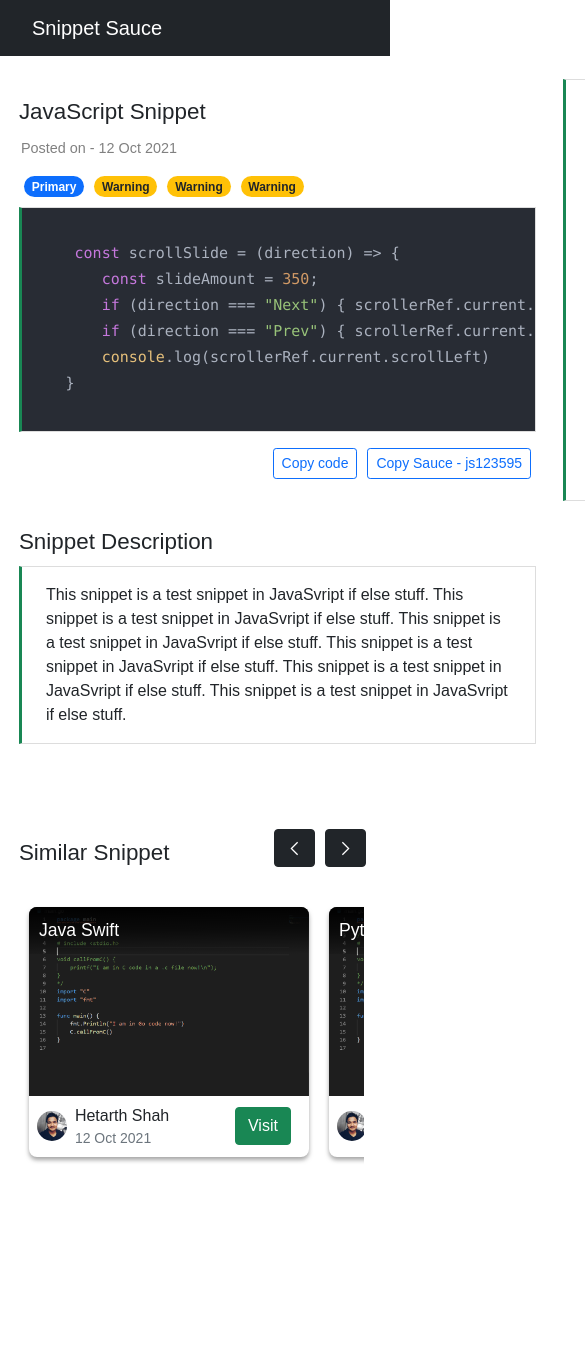
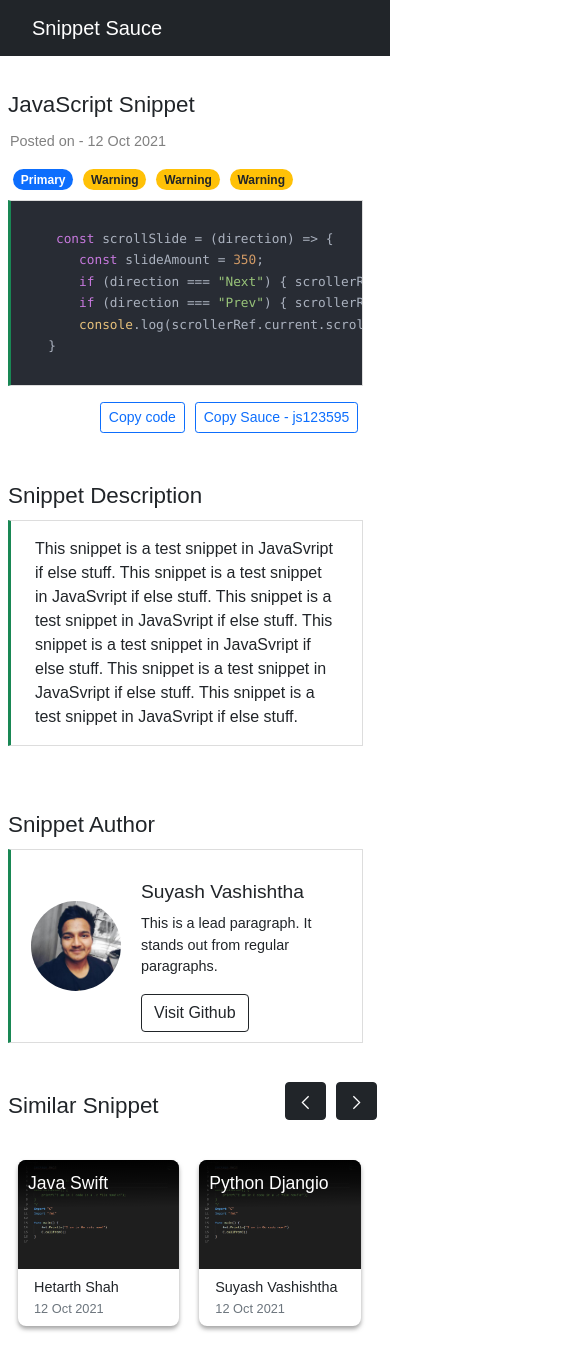
Before and after one commit to polynomica/snippet-sauce, a React (Create React App) app: page /snippet in a window 390 px wide. Shown: the top 1370 px of the page, 585 px wide, since content can reach past the window. Before the commit the page ends 1214 px from the top, so only its background shows below. Built offline with nearby package versions, Linux system fonts and the light colour scheme.

Commit message:
responsive design

```diff
--- a/src/components/adminPanel.js
+++ b/src/components/adminPanel.js
@@ -21,10 +21,14 @@ export default function AdminPanel() {
 
 
     useEffect(() => {
+        getIssues()
+    }, []);
+
+    const getIssues = () => {
         axios.get('https://api.github.com/repos/polynomica/service-snippetsauce/issues')
             .then((response) => { setRepoIssues(response.data) })
             .catch((error) => setErrorLog(error.message))
-    }, []);
+    }
 
     const SnippetDetailForm = (props) => {
         return (
@@ -116,7 +120,7 @@ export default function AdminPanel() {
                 <div className="base-flex report-holder">
                     {repoIssues.length !== 0 ? repoIssues.map((item, index) => (
                         <div key={index} className="base-flex report-tab">
-                            <img src={item.user.avatar_url} alt="" />
+                            <img className="avatar-pc" src={item.user.avatar_url} alt="" />
                             <div className="report-data">
                                 <h2 className="base-flex issue-title">{item.title}
                                     <a role="button" rel="noopener noreferrer" target="blank" href={item.html_url} className="btn btn-sm btn-outline-primary">View Report</a>
@@ -266,7 +270,9 @@ export default function AdminPanel() {
 
     return (
         <div className="base-flex admin-panel">
+            <div className="side-bar-pc">
                 <div className="d-flex flex-column flex-shrink-0 p-3 text-white bg-dark side-bar" >
+
                     <span className="fs-4">Snippet Sauce</span>
                     <hr />
                     <ul className="nav nav-pills flex-column mb-auto">
@@ -288,6 +294,34 @@ export default function AdminPanel() {
                         </ul>
                     </div>
                 </div>
+            </div>
+
+            <div className="base-flex fixed-bottom side-bar-mobile">
+                <div className={tabHead === 'Dashboard' ? "base-flex bars active" : "base-flex bars"} onClick={() => changeTabs({ path: 'dashboard', title: 'Dashboard' })}>
+                    <svg xmlns="http://www.w3.org/2000/svg" width="23" height="23" fill="grey" class="bi bi-house-fill" viewBox="0 0 16 16">
+                        <path fill-rule="evenodd" d="m8 3.293 6 6V13.5a1.5 1.5 0 0 1-1.5 1.5h-9A1.5 1.5 0 0 1 2 13.5V9.293l6-6zm5-.793V6l-2-2V2.5a.5.5 0 0 1 .5-.5h1a.5.5 0 0 1 .5.5z" />
+                        <path fill-rule="evenodd" d="M7.293 1.5a1 1 0 0 1 1.414 0l6.647 6.646a.5.5 0 0 1-.708.708L8 2.207 1.354 8.854a.5.5 0 1 1-.708-.708L7.293 1.5z" />
+                    </svg>
+                </div>
+
+                <div className={tabHead === 'Language' ? "base-flex bars active" : "base-flex bars"} onClick={() => changeTabs({ path: 'language', title: 'Language' })}>
+                    <svg xmlns="http://www.w3.org/2000/svg" width="23" height="23" fill="grey" class="bi bi-house-fill" viewBox="0 0 16 16">
+                        <path d="M10.478 1.647a.5.5 0 1 0-.956-.294l-4 13a.5.5 0 0 0 .956.294l4-13zM4.854 4.146a.5.5 0 0 1 0 .708L1.707 8l3.147 3.146a.5.5 0 0 1-.708.708l-3.5-3.5a.5.5 0 0 1 0-.708l3.5-3.5a.5.5 0 0 1 .708 0zm6.292 0a.5.5 0 0 0 0 .708L14.293 8l-3.147 3.146a.5.5 0 0 0 .708.708l3.5-3.5a.5.5 0 0 0 0-.708l-3.5-3.5a.5.5 0 0 0-.708 0z" />
+                    </svg>
+                </div>
+                <div className={tabHead === 'Snippet Manager' ? "base-flex bars active" : "base-flex bars"} onClick={() => changeTabs({ path: 'snippet-manager', title: 'Snippet Manager' })}>
+                    <svg xmlns="http://www.w3.org/2000/svg" width="23" height="23" fill="grey" class="bi bi-house-fill" viewBox="0 0 16 16">
+                        <path fill-rule="evenodd" d="M8.646 5.646a.5.5 0 0 1 .708 0l2 2a.5.5 0 0 1 0 .708l-2 2a.5.5 0 0 1-.708-.708L10.293 8 8.646 6.354a.5.5 0 0 1 0-.708zm-1.292 0a.5.5 0 0 0-.708 0l-2 2a.5.5 0 0 0 0 .708l2 2a.5.5 0 0 0 .708-.708L5.707 8l1.647-1.646a.5.5 0 0 0 0-.708z" />
+                        <path d="M3 0h10a2 2 0 0 1 2 2v12a2 2 0 0 1-2 2H3a2 2 0 0 1-2-2v-1h1v1a1 1 0 0 0 1 1h10a1 1 0 0 0 1-1V2a1 1 0 0 0-1-1H3a1 1 0 0 0-1 1v1H1V2a2 2 0 0 1 2-2z" />
+                        <path d="M1 5v-.5a.5.5 0 0 1 1 0V5h.5a.5.5 0 0 1 0 1h-2a.5.5 0 0 1 0-1H1zm0 3v-.5a.5.5 0 0 1 1 0V8h.5a.5.5 0 0 1 0 1h-2a.5.5 0 0 1 0-1H1zm0 3v-.5a.5.5 0 0 1 1 0v.5h.5a.5.5 0 0 1 0 1h-2a.5.5 0 0 1 0-1H1z" />
+                    </svg>
+                </div>
+                <div className="base-flex bars">
+                    <img src="https://avatars.githubusercontent.com/u/65910716?v=4" alt="" width="30" height="30" className="rounded-circle me-2" />
+
+                </div>
+            </div>
+
 
             <div className="main-section">
                 <h3 className="panel-heading">{tabHead}</h3>
@@ -295,6 +329,6 @@ export default function AdminPanel() {
                     <Panel />
                 </div>
             </div>
-        </div>
+        </div >
     )
 }
--- a/src/components/adminPanel.scss
+++ b/src/components/adminPanel.scss
@@ -3,30 +3,35 @@
     background-color: white;
     width: 100vw;
     justify-content: space-between;
-
-    .side-bar{
-        width: 23%;
-        height: 100%;
+    .side-bar-pc{
+        width: 23%; height: 100%;
+        .side-bar{ width: 100%; height: 100%;
             li{ button{ width: 90%; text-align: left;margin: auto;}}
         }
+    }
+
+    .side-bar-mobile{
+        display: none;
+    }
+
 
     .main-section{
         width: 75%;
         height: 100%;
         padding: 10px;
         overflow: scroll;
-
         .panel-heading{margin-top: 20px;}
-
         .panel-wrapper{
             width: 97%;
-
             padding-bottom: 40px;
             border-radius: 8px;
             margin-bottom: 10px;
-
             .panel{ width: 100%;height: 100%;}
 
+
+
+            .dashboard-panel{
+                h4{ margin: 10px;}
                 .stat-card{
                     width: 30%;
                     height: 100px;
@@ -46,8 +51,6 @@
                 .issues{background:linear-gradient(135deg, #F5515F 0%,#A1051D 100%);}
                 .viewers{background:linear-gradient(135deg, #DFEC51 0%,#73AA0A 100%);}
 
-            .dashboard-panel{
-                h4{ margin: 10px;}
                 .report-holder{
                     width: 100%;
                     flex-direction: column;
@@ -62,6 +65,9 @@
                         padding: 10px;
                         border-radius: 15px;
                         img{ width: 40px; height: 40px; border-radius: 50%;}
+                        img.avatar-mobile{
+                            display: none;
+                        }
                         .report-data{  margin-left: 15px; width: 92%;
                             .issue-title{font-size: 1rem; margin: 2px 0px; width: 100%;justify-content: space-between;}
                             .issue-author{ color: grey;font-size: 0.9rem;}
@@ -79,9 +85,7 @@
                     margin: 20px;
                     flex-direction: column;
                     align-items: flex-start;
-                    .dropdown{
-                        margin-top: 30px;
-                    }
+                    .dropdown{margin-top: 30px;}
                     .lang-forum{
                         margin-top: 20px;
                         flex-direction: row;
@@ -93,57 +97,23 @@
                             border-radius: 10px;
                             background-color: whitesmoke;
                             position: relative;
-                            h5{
-                                position: absolute;
-                                top: 40%;
-                                left: 20%;
+                            h5{position: absolute;top: 40%;left: 20%;}
+                            button{position: absolute;margin: 10px;}
+                            img{width: 100%; height: 100%;}
                         }
-                            button{
-                                position: absolute;
-                                margin: 10px;
-                            }
-                            img{
-                                width: 100%;
-                                height: 100%;
-                            }
-                        }
-                        .lang-data{
-                            margin-left: 20px;
-                            flex-direction: column;
-                            align-items: flex-start;
+                        .lang-data{ margin-left: 20px; flex-direction: column; align-items: flex-start;}
                     }
                 }
             }
 
-            }
-
             .snippet-manager{
-                .new-snippet{
-                    width: 100%;
-                    margin-top: 50px;
-                    .snippet-section{
-                        flex-direction: row;
-                        width: 100%;
+                .new-snippet{ width: 100%; margin-top: 50px;
+                    .snippet-section{ flex-direction: row;  width: 100%;
                         form{
                             width: 90%;
-                            textarea{
-                                height: 120px;
-                            }
-
-                            .tag-div{
-                                input{
-                                    width: 50%;
-                                    margin-left: 20px;
-                                }
-                            }
-
-                            .link-div{
-                                width: 100%;
-                                div{
-                                    width: 47%;
-                                    margin-right: 20px;
-                                }
-                            }
+                            textarea{height: 120px;}
+                            .tag-div{input{ width: 50%; margin-left: 20px;}}
+                            .link-div{width: 100%;  div{ width: 47%; margin-right: 20px;}}
                         }
                     }
                 }
@@ -152,3 +122,43 @@
         }
     }
 }
+
+
+@media screen and (max-width: 500px) {
+    .admin-panel{
+        .side-bar-pc{ display: none;}
+        .side-bar-mobile{
+            display: flex;
+            background-color: black;
+            width: 100%;
+            justify-content: space-between;
+            .bars{ padding: 12px;flex: 1;justify-content: center;align-items: center;}
+            .bars.active{ svg{fill: white;} }
+        }
+
+        .main-section{
+            width: 100%;
+            padding: 0px;
+            height: 100%;
+            padding-bottom: 30px;
+            .panel-heading{margin-top: 20px;font-size: 1.7rem;margin-left: 10px;}
+            .panel-wrapper{ width: 100%;
+                .dashboard-panel{
+                    h4{ margin: 10px;}
+                    .stat-holder{flex-direction: column;}
+                    .stat-card{
+                        width: 90%;
+                        height: 70px;
+                        margin: 10px;
+                        span.stat-number{font-size: 1.8rem;}
+                    }
+                    .report-holder{
+                        .report-tab{
+                            img.avatar-pc{display: none;}
+                        }
+                    }
+                }
+            }
+        }
+    }
+}
--- a/src/components/snippetCard.js
+++ b/src/components/snippetCard.js
@@ -15,14 +15,11 @@ export default function SnippetCard(props) {
 
     return (
         <div className="snippet-card">
-            <div className="snippet-card-thumbnail">
-                <img
-                    src={props.snippetThumbnail}
-                    alt={imageAlt}
-                />
+            <div onClick={openDetails} className="snippet-card-thumbnail">
+                <img src={props.snippetThumbnail} alt={imageAlt} />
                 <h2 className="snippet-card-title">{props.snippetTitle}</h2>
             </div>
-            <div className="base-flex snippet-card-data">
+
             <div className="base-flex snippet-card-about">
                 <img src={props.authorPic} alt="Author Profile pi" />
                 <div className="base-flex">
@@ -31,7 +28,7 @@ export default function SnippetCard(props) {
                 </div>
                 <button onClick={openDetails} type="button" className="btn btn-success">Visit</button>
             </div>
-            </div>
+
         </div>
     )
 }
--- a/src/components/snippetCard.scss
+++ b/src/components/snippetCard.scss
@@ -35,15 +35,12 @@
     transition: ease 0.4s;
   }
 
-  .snippet-card-data {
-    flex-direction: column;
-    padding: 0.5rem;
-    height: 50%;
-
     .snippet-card-about {
       width: 100%;
       justify-content: space-around;
       padding-right: 10px;
+      padding: 0.5rem;
+      height: 50%;
 
       img {
         width: 30px;
@@ -58,4 +55,22 @@
         padding-left: 0.5rem;
       }
     }
+
+
+  @media screen and (max-width: 500px) {
+    .snippet-card{
+      width: 44%;
+      .snippet-card-about{
+        flex-direction: column;
+        button{ display: none;}
+        div{
+          overflow: hidden;
+          text-align: left;
+          width: 100%;
+          span{ font-size: 0.9rem; }
+          figcaption{font-size: 0.8rem;}
+        }
+        img{ display: none;}
+      }
+    }
   }
--- a/src/components/snippetScreen.js
+++ b/src/components/snippetScreen.js
@@ -134,12 +134,15 @@ export default function SnippetDetails() {
                     </div>
 
                     <div className="area-div base-flex snippet-author-info">
-                        <h2>Snippet Author</h2>
+                        <h2 className="title">Snippet Author</h2>
                         <div className="base-flex author-holder">
                             <img src={authorPic} alt="Author" />
-                            <h2 className="author-name">Suyash Vashishtha</h2>
-                            <p className="lead">This is a lead paragraph. It stands out from regular paragraphs.</p>
-                            <button type="button" className="btn btn-outline-dark">Visit Github</button>
+                            <div className="base-flex">
+                                <h2 className="author-name">Suyash Vashishtha</h2>
+                                <p className="lead">This is a lead paragraph. It stands out from regular paragraphs.</p>
+                                <button type="button" className="btn btn-outline-dark">Visit Github</button>
+                            </div>
+
                         </div>
                     </div>
                 </div>
--- a/src/components/snippetScreen.scss
+++ b/src/components/snippetScreen.scss
@@ -13,10 +13,7 @@ $sucess: #198754;
       padding-top: 0px;
       .sHead{ width: 95%; justify-content: flex-end;margin-bottom: 0px; button{margin: 0px 5px;}}
       span.desc-timestamp{font-size: 0.9rem;margin: 2px;color: grey;width: 90%;}
-      .badge-holder{ width: 95%;margin-top:5px; span{margin: 10px 5px;}
-    }
-
-
+      .badge-holder{ width: 95%;margin-top:5px; span{margin: 10px 5px;}}
       pre {
         border: 1px solid #ddd;
         border-left: 3px solid $sucess;
@@ -49,9 +46,7 @@ $sucess: #198754;
     width: 30%;
     text-align: center;
     display: flex;
-    border: 1px solid #ddd;
-    border-left: 3px solid $sucess;
-    padding: 30px 0px;
+
     height: 100%;
     justify-content: center;
 
@@ -59,6 +54,9 @@ $sucess: #198754;
       justify-content: center;
       flex-direction: column;
       margin-top: 30px;
+      border: 1px solid #ddd;
+    border-left: 3px solid $sucess;
+    padding: 30px 0px;
 
       img {  width: 90px;  height: 90px;  border-radius: 50%;}
       h2.author-name { font-size: 1.4rem;}
@@ -85,3 +83,42 @@ $sucess: #198754;
     }
     .snippet-scroller-div::-webkit-scrollbar {width: 0;}
   }
+
+
+  @media screen and (max-width: 500px) {
+    .snippet-page{
+      width: 100%;
+      padding: 8px;
+      .snippet-page-wrapper{ flex-direction: column;width: 100%;}
+      .snippet-about{width: 100%;}
+      .snippet-code-holder{pre{font-size: 0.8rem;padding: 0px;}
+      }
+
+
+
+      .snippet-author-info{
+        width: 100%;
+        padding: 0px;
+        justify-content: flex-start;
+        .author-holder{
+          width: 95%;
+          padding: 10px;
+          flex-direction: row;
+          margin-top: 0px;
+          padding-left: 20px;
+
+          div{
+            flex: 1;
+          text-align: left;
+          padding-left: 20px;
+          h2{ font-size: 1.2rem;}
+          p{ width:100%;  font-size: 0.9rem;}
+          }
+        }
+      }
+
+      .suggested-snippet-holder{
+        width: 100%;
+      }
+    }
+  }
```
Also changed, not shown: src/App.scss (line endings or trailing spaces), src/components/homeScreen.scss (line endings or trailing spaces). Lines whose indentation alone changed are shown as unchanged.
